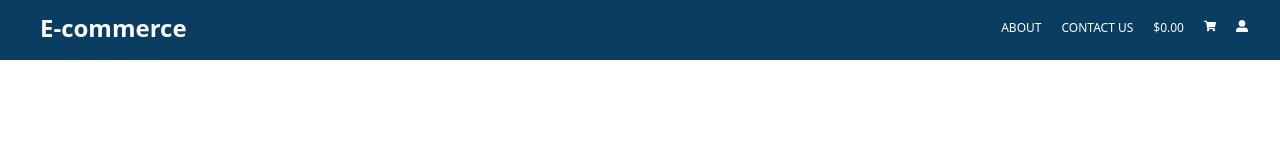
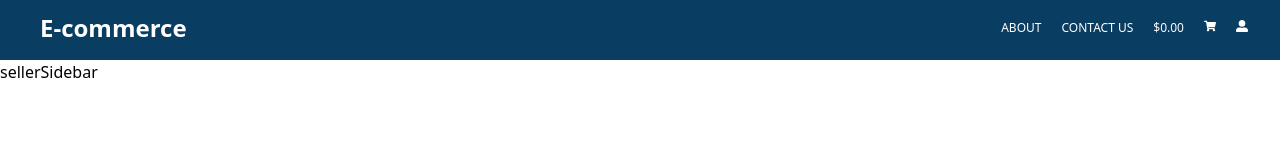
Before and after one commit to Philemon-ndayishimiye/DynE-commerce, a React (Create React App) app: page /seller in a window 1280 px wide. Shown: the top 160 px of the page. Built offline with nearby package versions, Linux system fonts and the light colour scheme.

Commit message:
landingpage

```diff
--- a/src/App.js
+++ b/src/App.js
@@ -6,6 +6,7 @@ import ContactPage from './Components/Pages/ContactPage'
 import AboutPage from './Components/Pages/AboutPage'
 import Login from './Components/Regisration/Login'
 import SignUp from './Components/Regisration/SignUp'
+import SellerSidebar from "./Components/Seller/sellerSidebar";
 
 function App() {
   return (
@@ -17,6 +18,10 @@ function App() {
        <Route path="/about" element={<AboutPage/>}></Route>
        <Route path="/login" element={<Login/>}></Route>
        <Route path="/register" element={<SignUp/>}></Route>
+       <Route path="/seller" element={<SellerSidebar/>}></Route>
+
+
+
 
     </Routes>
     </>
--- a/src/Components/Pages/LandingPage.js
+++ b/src/Components/Pages/LandingPage.js
@@ -1,4 +1,4 @@
-import React from 'react'
+
 import Header from '../Layout/Header'
 import Footer from '../Layout/Footer'
 
--- a/src/Components/Seller/sellerSidebar.js
+++ b/src/Components/Seller/sellerSidebar.js
@@ -1,7 +1,7 @@
 import React from 'react'
 
-export default function sellerSidebar() {
-  return (
+export default function SellerSidebar() {
+  return(
     <div>sellerSidebar</div>
   )
 }
```
